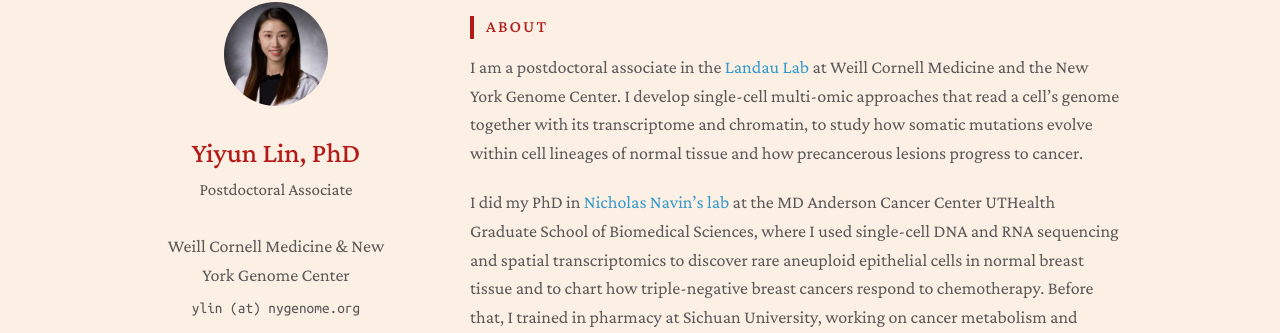
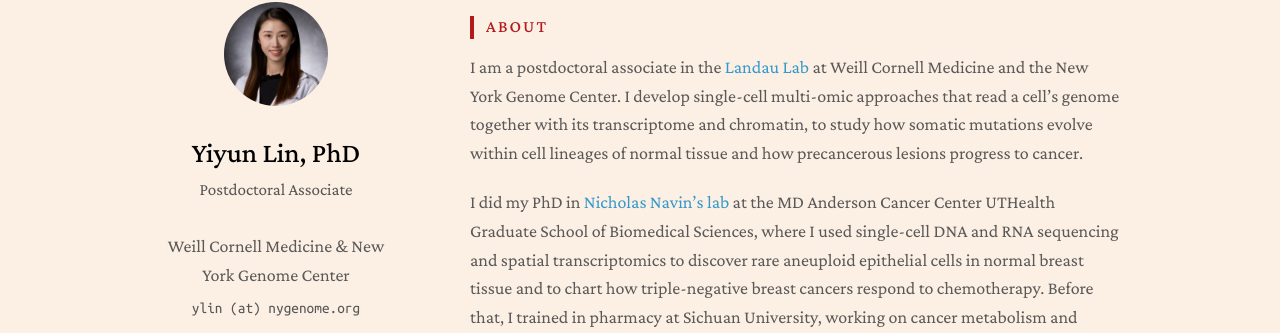
Before and after one commit to yiyunlin1992/yiyunlin1992.github.io, a Jekyll site: the page built from index.md, in a window 1280 px wide. Shown: the part 94-427 px from the top of the page. Built offline with Jekyll 4.4.1, drawn with Linux system fonts in a browser that asks for light colours; a style sheet for code colours, icons or effects is not loaded; our own code applies the rules of GitHub Pages for plain Markdown files.

```diff
--- a/_config.yml
+++ b/_config.yml
@@ -24,7 +24,7 @@ twitter: https://x.com/YiyunLin_YL
 
 # Images
 avatar: ./assets/img/avatar.jpg
-favicon: ./favicon.ico
+favicon: ./favicon.ico?v=2
 
 # Theme options
 enable_footnote: true
--- a/assets/css/custom.css
+++ b/assets/css/custom.css
@@ -489,7 +489,8 @@ section h2#research {
 body { border-top: 4px solid var(--accent); }
 
 /* name in red */
-header h1 { color: var(--accent); }
+header h1 { color: #000; }
+@media (prefers-color-scheme: dark) { header h1 { color: #f2f2f2; } }
 
 /* section headings: small caps label with a red bar on the left, no underline */
 section h2 {
```
